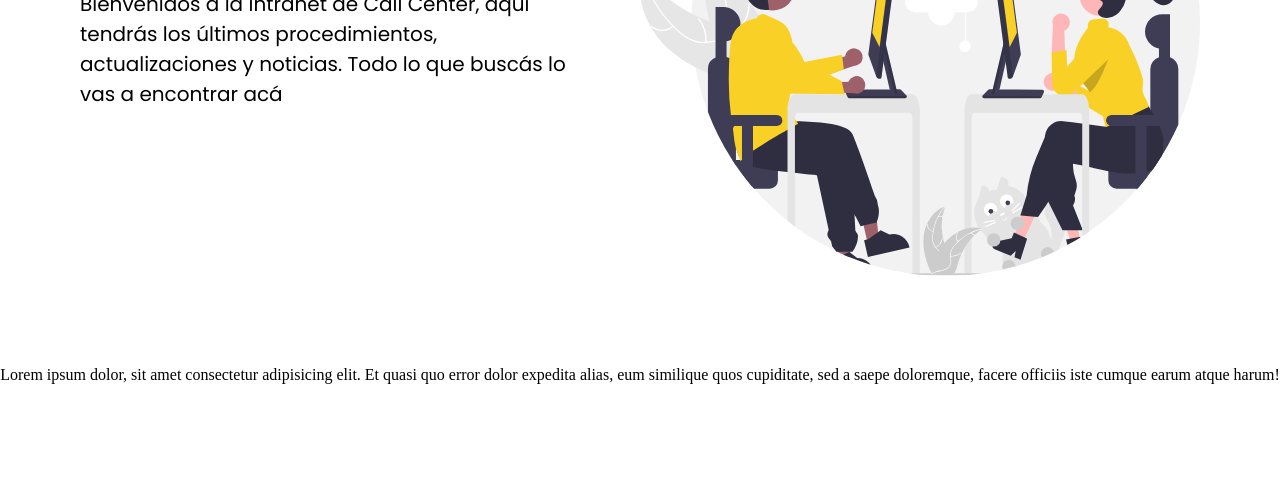
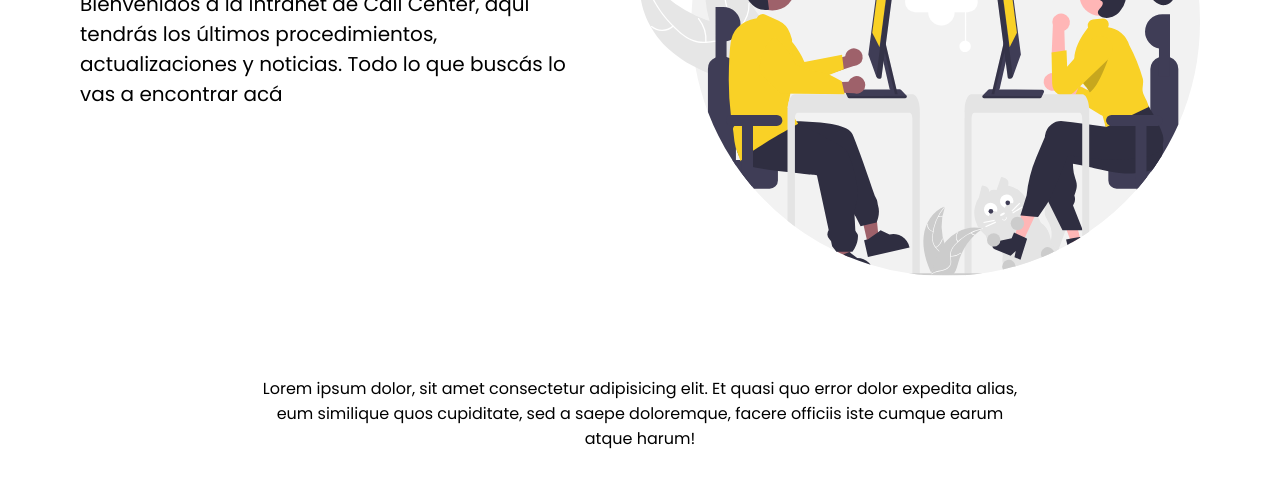
Before and after one commit to Micavillalba/landing-page, a plain HTML site: page index.html in a window 1280 px wide. Shown: the part 373-860 px from the top of the page. Before the commit the page ends 800 px from the top, so only its background shows below. Drawn offline with Linux system fonts and the light colour scheme; a web font is replaced by a local one.

Commit message:
estilo en section about

```diff
--- a/style.css
+++ b/style.css
@@ -44,7 +44,7 @@ a:hover{
 main{
     display: flex;
     flex-direction: column;
-    gap: 30px;
+    gap: 10px;
     justify-content: center;
     align-items: center;
     width: 100%;
@@ -76,3 +76,14 @@ main{
     font-size: 20px;
     font-family: 'Poppins', sans-serif;
 }
+
+#about {
+    width: 60%;
+    padding-bottom: 70px ;
+    padding-top: 30px;
+}
+.about_info p{
+    font-family: "poppins";
+    text-align: center;
+
+}
```
